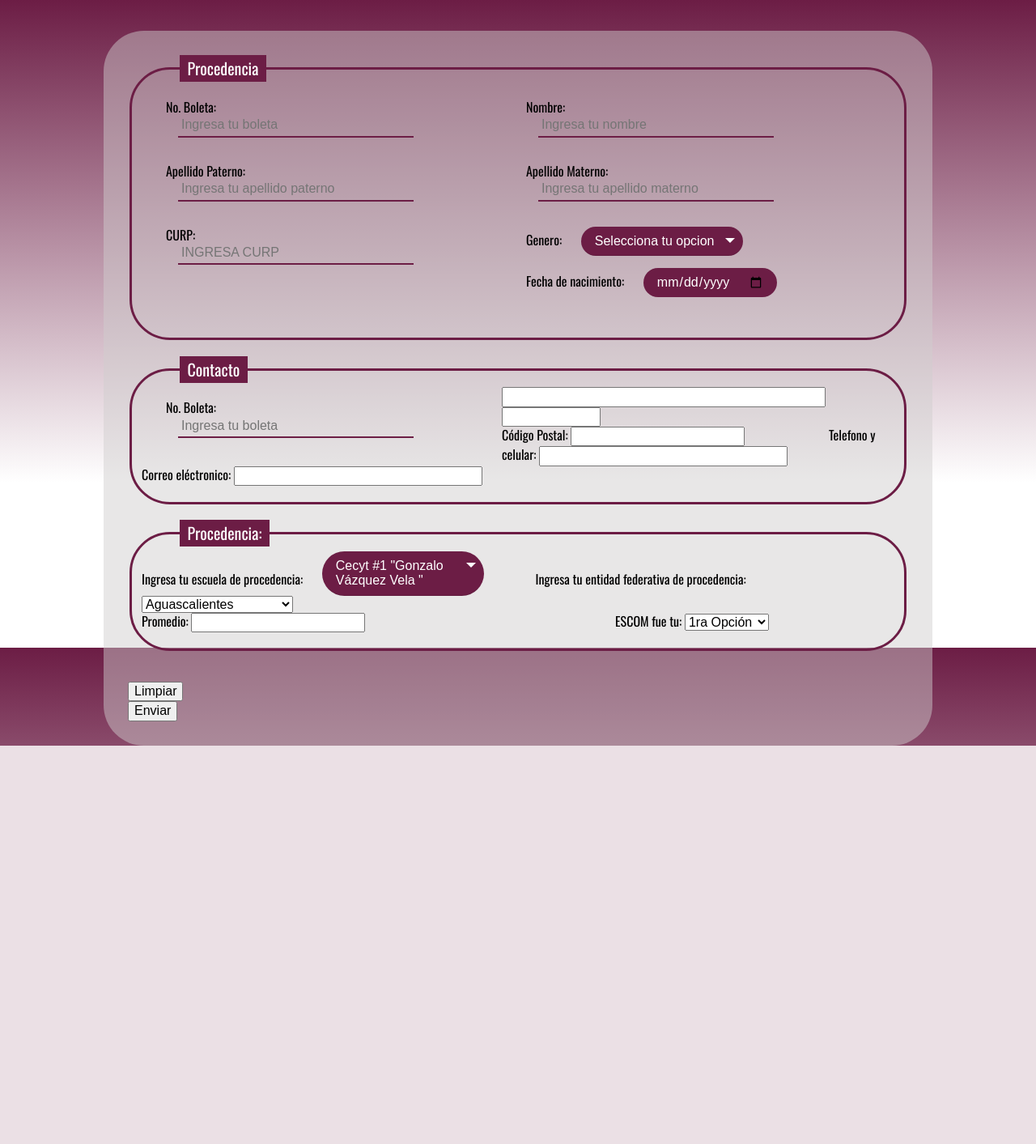
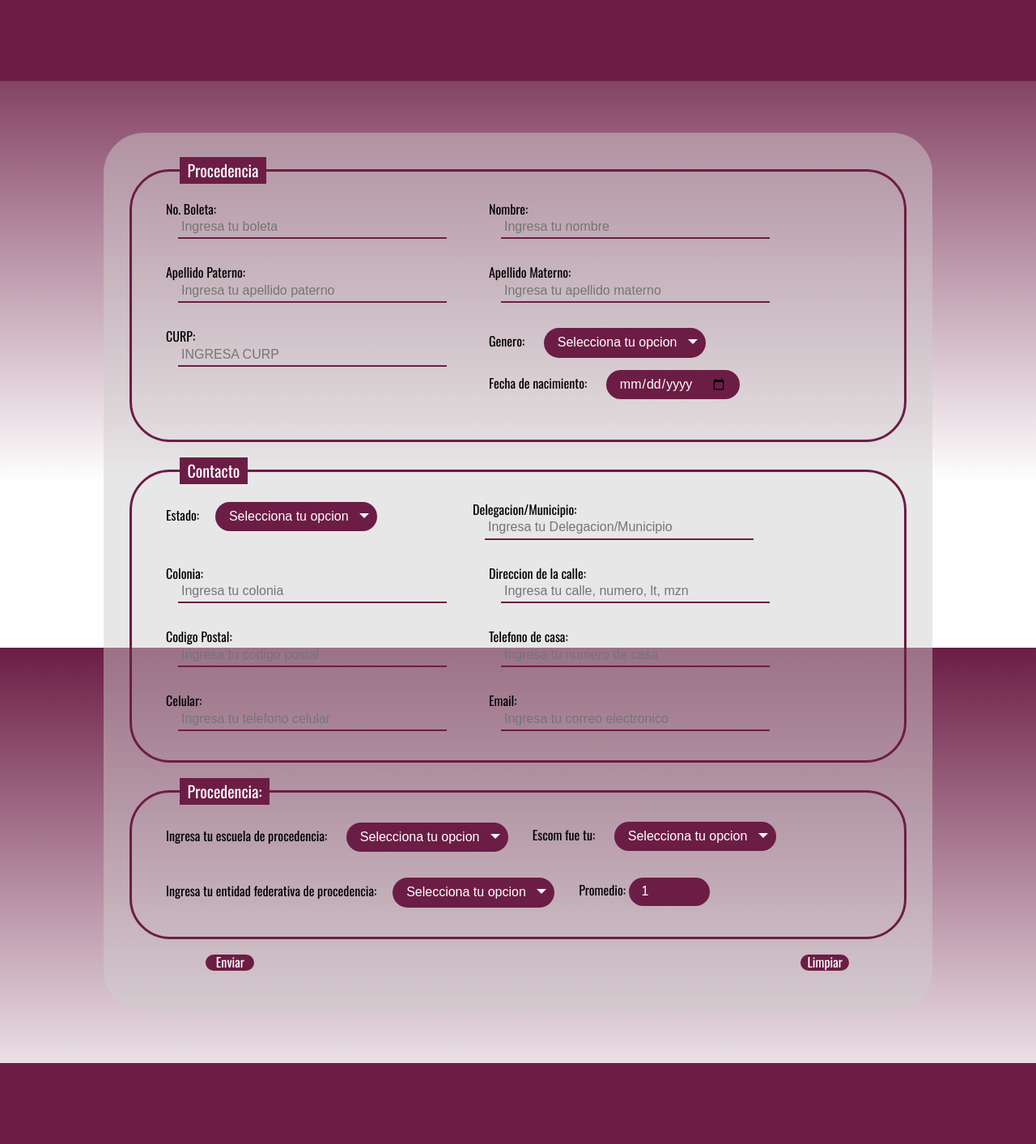
Before and after one commit to pabloacostaflores/web_project, a PHP site: page / in a window 1280 px wide. Shown: the whole page at 81% size. Before the commit the page ends 921 px from the top, so only its background shows below. Run offline with PHP 8.4, Linux system fonts and the light colour scheme.

Commit message:
almost finish design

```diff
--- a/REAL/css/style.css
+++ b/REAL/css/style.css
@@ -8,11 +8,12 @@ Developed @ One Month in Mexico City
     -moz-box-sizing: border-box; /* Firexfox */
     -webkit-box-sizing: border-box; /* Safari/Chrome/iOS/Android */
     box-sizing: border-box; /* IE */
+    text-decoration: none;
 }
 .clearfix:after {
-content: "";
-display: table;
-clear: both;
+    content: "";
+    display: table;
+    clear: both;
 }
 body{
     background: linear-gradient(180deg, #6C1D45 0%, #FFFFFF 74.51%);
@@ -22,10 +23,9 @@ body{
     font-family: 'Oswald', sans-serif;
 }
 .form{
-    margin-top:3%;
+    margin:5% 0 5% 10%;
     width: 80%;
     text-align: left;
-    margin-left: 10%;
     background: rgba(207, 205, 205, 0.479);
     border-radius: 3.125rem;
     padding: 1.875rem;
@@ -36,9 +36,10 @@ body{
     border:none;
     border-bottom: 0.125rem solid #6C1D45;
     margin-left:0.9375rem;
-    width:70%;
+    width:90%;
     background-color: #ffffff00;
 }
+
 input:-webkit-autofill,
 input:-webkit-autofill:hover,
 input:-webkit-autofill:focus,
@@ -176,6 +177,47 @@ p{
     display: inline-block;
     font-size: 1rem;
 }
-#se{
-    width:200px;
+.button{
+    background-color: #6c1d45;
+    margin-bottom: 20px;
+	width: 60px;
+    height: 20px;
+	text-align: center;
+	margin-left: 10%;
+	border-radius: 15px;
+    float: left;
 }
+a{
+    color: #fff;
+}
+#prom{
+    font-family: Arial, Sans-serif;
+    padding: 0.5rem 1rem;
+    font-size: 1rem;
+    /* margin: 0 0 1.875rem 1.25rem; */
+    background-color:#6C1D45;
+    border: none;
+    color: white;
+    border-radius: 50px;
+}
+/* Chrome, Safari, Edge, Opera */
+input::-webkit-outer-spin-button,
+input::-webkit-inner-spin-button {
+    -webkit-appearance: none;
+    margin: 0;
+}
+
+/* Firefox */
+input[type=number] {
+    -moz-appearance: textfield;
+}
+.footer{
+    width: 100%;
+    background-color: #6C1D45;
+    height: 100px;
+}
+.header{
+    width: 100%;
+    background-color: #6C1D45;
+    height: 100px;
+}
--- a/REAL/index.html
+++ b/REAL/index.html
@@ -24,21 +24,21 @@
             <fieldset>
                 <legend>Procedencia</legend>
 
-                <p>No. Boleta:<input type="text" name="numero_de_boleta" size="40" class="input" placeholder="Ingresa tu boleta"></p>
-                <p>Nombre:<input type="text" name="nombre" size="40" class="input" placeholder="Ingresa tu nombre"></p>
-                <p>Apellido Paterno:<input type="text" name="apellido_paterno" size="40" class = "input" placeholder="Ingresa tu apellido paterno"></p>
-                <p>Apellido Materno:<input type="text" name="apellido materno" size="40" class="input" placeholder="Ingresa tu apellido materno"></p>
-                <p>CURP:<input type="text" style="text-transform:uppercase;" name="curp " size="40 " class="input" placeholder="Ingresa curp"></p>
+                <p>No. Boleta:<input type="text" name="numero_de_boleta" size="35" class="input" placeholder="Ingresa tu boleta"></p>
+                <p>Nombre:<input type="text" name="nombre" size="35" class="input" placeholder="Ingresa tu nombre"></p>
+                <p>Apellido Paterno:<input type="text" name="apellido_paterno" size="35" class = "input" placeholder="Ingresa tu apellido paterno"></p>
+                <p>Apellido Materno:<input type="text" name="apellido materno" size="35" class="input" placeholder="Ingresa tu apellido materno"></p>
+                <p>CURP:<input type="text" style="text-transform:uppercase;" name="curp " size="35" class="input" placeholder="Ingresa curp"></p>
                 <div id="gen">
                     <label for="genero">Genero:</label>
-                    <div class="custom-select" id="se">
+                    <span class="custom-select" style="width: 200px;">
                         <select name="genero">
                             <option value="" disabled selected>Selecciona tu opcion</option>
                             <option value="Masculino">Masculino</option>
                             <option value="Femenino">Femenino</option>
                             <option value="Otro">Otro</option>
                         </select>
-                    </div>
+                    </span>
                 </div>
                 <div id="nac">
                     <label for="fechanacimiento">Fecha de nacimiento:</label>
@@ -49,15 +49,50 @@
 
             <fieldset>
                 <legend>Contacto</legend>
-                <p>No. Boleta:<input type="text" name="numero_de_boleta" size="40" class="input" placeholder="Ingresa tu boleta"></p>
-                <input type="text" id="calle" name="calle" size="40px" />
-                <input type="text" id="colonia" name="colonia" size="10px" /><br/>
-                <label for="cp">Código Postal: </label>
-                <input type="number" id="colonia" name="colonia" size="20px" />
-                <label for="telefono" style="margin-left:100px;">Telefono y celular: </label>
-                <input type="tel" id="telefono" name="telefono " size="30" /><br/>
-                <label for="correo">Correo eléctronico: </label>
-                <input type="email" id="correo" name="correo" size="30" />
+                    <p style="width: 349px;">Estado:<span class="custom-select" style="width: 200px;">
+                        <select name="genero">
+                            <option value="" disabled selected>Selecciona tu opcion</option>
+                            <option value="AGU ">Aguascalientes </option>
+                            <option value="BC ">Baja California </option>
+                            <option value="BCS ">Baja California Sur </option>
+                            <option value="CAM ">Campeche </option>
+                            <option value="CDMX ">Ciudad de México </option>
+                            <option value="COA ">Coahuila de Zaragoza </option>
+                            <option value="COM ">Colima </option>
+                            <option value="CHP ">Chiapas </option>
+                            <option value="CHH ">Chihuahua </option>
+                            <option value="DUR ">Durango </option>
+                            <option value="MEX ">Estado de México </option>
+                            <option value="GUA ">Guanajuato </option>
+                            <option value="GUE ">Guerrero </option>
+                            <option value="HID ">Hidalgo </option>
+                            <option value="JAL ">Jalisco </option>
+                            <option value="MIC ">Michoacán de Ocampo </option>
+                            <option value="MOR ">Morelos </option>
+                            <option value="NAY ">Nayarit </option>
+                            <option value="NL ">Nuevo León </option>
+                            <option value="OAX ">Oaxaca </option>
+                            <option value="PUE ">Puebla </option>
+                            <option value="QUE ">Querétaro </option>
+                            <option value="QR ">Quintana Roo </option>
+                            <option value="SLP ">San Luis Potosí </option>
+                            <option value="SIN ">Sinaloa </option>
+                            <option value="SON ">Sonora </option>
+                            <option value="TAB ">Tabasco </option>
+                            <option value="TAM ">Tamaulipas </option>
+                            <option value="noexiste ">Tlaxcala </option>
+                            <option value="VER ">Veracruz  </option>
+                            <option value="YUC ">Yucatán </option>
+                            <option value="ZAC ">Zacatecas </option>
+                        </select>
+                    </span></p>
+                <p>Delegacion/Municipio:<input type="text" name="Delegacion" size="35" class="input" placeholder="Ingresa tu Delegacion/Municipio"></p>
+                <p>Colonia:<input type="text" name="numero_de_boleta" size="35" class="input" placeholder="Ingresa tu colonia"></p>
+                <p>Direccion de la calle:<input type="text" name="Calle" size="35" class="input" placeholder="Ingresa tu calle, numero, lt, mzn"></p>
+                <p>Codigo Postal:<input type="text" name="numero_de_boleta" size="35" class="input" placeholder="Ingresa tu codigo postal"></p>
+                <p>Telefono de casa:<input type="text" name="numero_de_boleta" size="35" class="input" placeholder="Ingresa tu numero de casa"></p>
+                <p>Celular:<input type="text" name="numero_de_boleta" size="35" class="input" placeholder="Ingresa tu telefono celular"></p>
+                <p>Email:<input type="text" name="numero_de_boleta" size="35" class="input" placeholder="Ingresa tu correo electronico"></p>
 
             </fieldset>
 
@@ -65,36 +100,37 @@
 
             <fieldset>
                 <legend>Procedencia:</legend>
-                <label for="Escuela">Ingresa tu escuela de procedencia: </label>
-                <div class="custom-select" id="se">
+                <p>Ingresa tu escuela de procedencia:
+                <span class="custom-select" style="width: 200px;">
                     <select name="Escuela">
-                        <option value="cecyt1">Cecyt #1 "Gonzalo Vázquez Vela "</option>
-                        <option value="cecyt2">Cecyt #2 "Miguel Bernard Perales "</option>
-                        <option value="cecyt3">Cecyt #3 "Estanislao Ramirez Ruíz "</option>
-                        <option value="cecyt4">Cecyt #4 "Lázaro Cárdenas del Río "</option>
-                        <option value="cecyt5">Cecyt #5 "Benito Juárez "</option>
-                        <option value="cecyt6">Cecyt #6 "Miguel Othon de Mendizábal "</option>
-                        <option value="cecyt7">Cecyt #7 "Cuauhtémoc "</option>
-                        <option value="cecyt8">Cecyt #8 "Narciso Bassols "</option>
-                        <option value="cecyt9">Cecyt #9 "Juan de Dios Bátiz Paredes "</option>
-                        <option value="cecyt10">Cecyt #10 "Carlos Vallejo Márquez "</option>
-                        <option value="cecyt11">Cecyt #11 "Wilfrido Massieu "</option>
-                        <option value="cecyt12">Cecyt #12 "José María Morelos "</option>
-                        <option value="cecyt13">Cecyt #13 "Ricardo Flores Magón "</option>
-                        <option value="cecyt14">Cecyt #14 "Luis Enrique Erro Soler "</option>
-                        <option value="cecyt15">Cecyt #15 "Diódoro Antúnez Echegaray "</option>
-                        <option value="cecyt16">Cecyt #16 "Hidalgo "</option>
-                        <option value="cecyt17">Cecyt #17 "León, Guanajuato "</option>
-                        <option value="cecyt18">Cecyt #18 "Zacatecas "</option>
-                        <option value="cecyt19">Cecyt #19 "Leona Vicario "</option>
-                        <option value="cet1 ">CET 1 "Walter Cross Buchanan "</option>
+                        <option value="" disabled selected>Selecciona tu opcion</option>
+                        <option value="cecyt1">Cecyt #1 "Gonzalo Vázquez Vela"</option>
+                        <option value="cecyt2">Cecyt #2 "Miguel Bernard Perales"</option>
+                        <option value="cecyt3">Cecyt #3 "Estanislao Ramirez Ruíz"</option>
+                        <option value="cecyt4">Cecyt #4 "Lázaro Cárdenas del Río"</option>
+                        <option value="cecyt5">Cecyt #5 "Benito Juárez"</option>
+                        <option value="cecyt6">Cecyt #6 "Miguel Othon de Mendizábal"</option>
+                        <option value="cecyt7">Cecyt #7 "Cuauhtémoc"</option>
+                        <option value="cecyt8">Cecyt #8 "Narciso Bassols"</option>
+                        <option value="cecyt9">Cecyt #9 "Juan de Dios Bátiz Paredes"</option>
+                        <option value="cecyt10">Cecyt #10 "Carlos Vallejo Márquez"</option>
+                        <option value="cecyt11">Cecyt #11 "Wilfrido Massieu"</option>
+                        <option value="cecyt12">Cecyt #12 "José María Morelos"</option>
+                        <option value="cecyt13">Cecyt #13 "Ricardo Flores Magón"</option>
+                        <option value="cecyt14">Cecyt #14 "Luis Enrique Erro Soler"</option>
+                        <option value="cecyt15">Cecyt #15 "Diódoro Antúnez Echegaray"</option>
+                        <option value="cecyt16">Cecyt #16 "Hidalgo"</option>
+                        <option value="cecyt17">Cecyt #17 "León, Guanajuato"</option>
+                        <option value="cecyt18">Cecyt #18 "Zacatecas"</option>
+                        <option value="cecyt19">Cecyt #19 "Leona Vicario"</option>
+                        <option value="cet1 ">CET 1 "Walter Cross Buchanan"</option>
                         <option value="otro ">Otro </option>
                     </select>
-                </div>
+                </span></p>
 
-
-                <label for="Entidad" style="margin-left: 60px;">Ingresa tu entidad federativa de procedencia: </label>
-                <select name="Entidad">
+                <p>Ingresa tu entidad federativa de procedencia:<span class="custom-select" style="width: 200px;">
+                    <select name="genero">
+                        <option value="" disabled selected>Selecciona tu opcion</option>
                         <option value="AGU ">Aguascalientes </option>
                         <option value="BC ">Baja California </option>
                         <option value="BCS ">Baja California Sur </option>
@@ -128,28 +164,40 @@
                         <option value="YUC ">Yucatán </option>
                         <option value="ZAC ">Zacatecas </option>
                     </select>
-                <br/>
-                <label for="Promedio"> Promedio: </label>
-                <input type="number" id="Promedio" name="Promedio" />
-                <label for="Opcion" style="margin-left:305px"> ESCOM fue tu: </label>
-                <select name="Opcion">
-                            <option value="primera">1ra Opción </option>
-                            <option value="segunda">2da Opción </option>
-                            <option value="tercera">3ra Opción </option>
-                            <option value="cuarta">4ta Opción </option>
-                    </select>
+                </span></p>
+
+                <p> Promedio:
+                <input type="number"  id="prom" name="Promedio" min="1" max="10" value="1" step="0.01"/></p>
+                <div id="gen">
+                    <label for="genero">Escom fue tu:</label>
+                    <span class="custom-select" style="width: 200px;">
+                        <select name="genero">
+                            <option value="" disabled selected>Selecciona tu opcion</option>
+                            <option value="1Opcion">1ra Opción</option>
+                            <option value="2Opcion">2da Opción</option>
+                            <option value="3Opcion">3er Opción</option>
+                            <option value="4Opcion">4ta Opción</option>
+
+                        </select>
+                    </span>
+                </div>
 
             </fieldset>
 
             <!-- Botones -->
-            <br/>
-            <input type="reset" value="Limpiar" /><br/>
-            <input type="button" value="Enviar" onclick="alert('Gracias! Tus datos fueron guardados correctamente') " /><br/>
+            <div class="button">
+                <a href="" class="jsbutton">Enviar</a>
+            </div>
+            <div class="button" style="margin-left: 70%;">
+                <a href="" class="jsbutton">Limpiar</a>
+            </div>
+            <div class="clearfix"></div>
         </form>
         <!-- form global -->
     </div>
     <!-- footer -->
     <div class="footer">
+
     </div>
     <script src="/scripts/selector.js"></script>
 </body>
```
